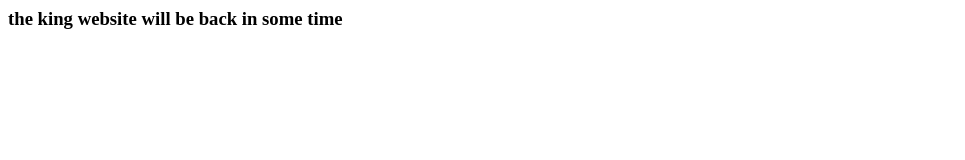
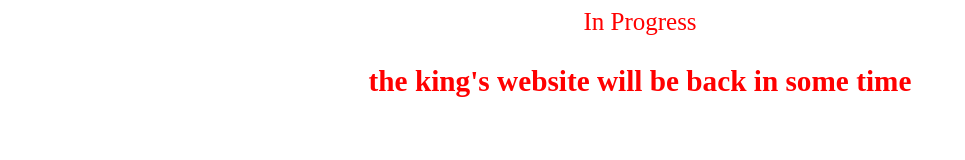
Before and after one commit to BhanuPrakashReddyT/Bhanu-Prakash-Reddy-Tadipatri, a plain HTML site: page index.html in a window 1280 px wide. Shown: the whole page, without its empty margins (0-965 px from the left). Drawn offline with Linux system fonts and the light colour scheme.

Commit message:
Update index.html

```diff
--- a/index.html
+++ b/index.html
@@ -3,7 +3,9 @@
 
 </head>
 <body>
-    <p style="color: red; font-size: 25px; text-align: center"In Progress</p>
-    <h3>the king website will be back in some time</h3>
+    <div style="color: red; font-size: 25px; text-align: center">
+    <p>In Progress</p>
+    <h3>the king's website will be back in some time</h3>
+    </div>
 </body>
 </html>
```
